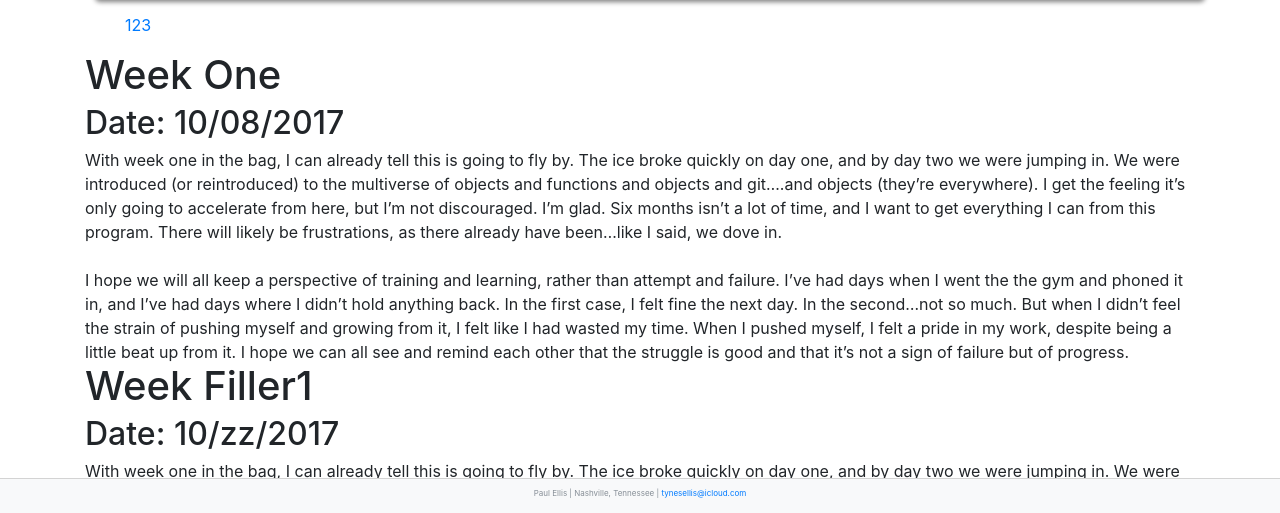
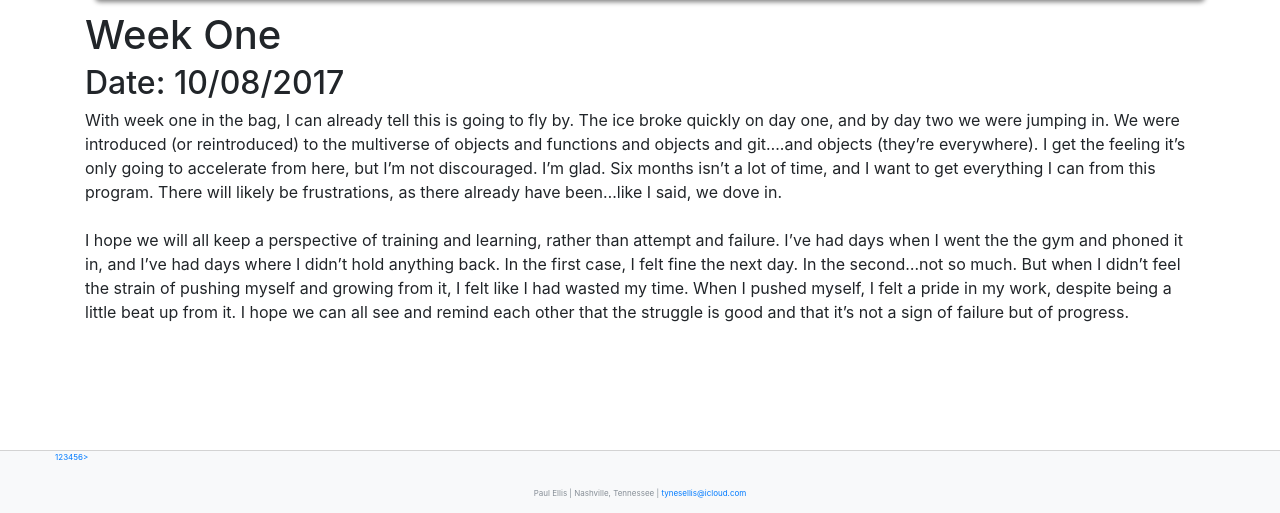
Before and after one commit to tynesellis/tynesellis.github.io, a plain HTML site: page blog.html in a window 1280 px wide. Shown: the part 285-798 px from the top of the page. Drawn offline with nearby package versions, Linux system fonts and the light colour scheme.

Commit message:
fixed arrow hide

```diff
--- a/blog-controller.js
+++ b/blog-controller.js
@@ -2,7 +2,7 @@ const retrievedBlogDB = JSON.parse(localStorage.getItem("blogString"));//get blo
 const bloggyHTML = document.getElementById("articles");//target section for blogs
 const blogPagenatorHTML = document.getElementById("blogPageinator");//target section for pageinator
 const numberOfBlogs = retrievedBlogDB.length;//How many blogs there are
-const blogsPerPage = 2;//how many we want to display at a time
+const blogsPerPage = 1;//how many we want to display at a time
 const howManyPages = Math.ceil(numberOfBlogs / blogsPerPage);//calculate how many pages there will be of blogs
 
 // -------------------------pagination construction------------------------------------
@@ -26,14 +26,15 @@ const nextHTML = document.getElementById("next");
 
 function addBlogz(event) {
     bloggyHTML.innerHTML = "";//clear out whatever is on the page
-    const buttonNumber = event.target.innerHTML;//get the number of the button clicked
+    const buttonNumber = parseInt(event.target.innerHTML);//get the number of the button clicked
     console.log(buttonNumber)
+
     //-----change class and/or display of back button
-    if ((buttonNumber - 1) === 0) {
+    if (buttonNumber === 1) {
         backHTML.style.display = "none";
     } else {
         backHTML.style.display = "inline-block";
-        backHTML.className = `page-${buttonNumber-1}`
+        backHTML.className = `page-${buttonNumber - 1}`
     }
         //-----change class and/or display of back button
 
@@ -41,7 +42,7 @@ function addBlogz(event) {
         nextHTML.style.display = "none";
     } else {
         nextHTML.style.display = "inline-block";
-        nextHTML.className = `page-${buttonNumber+1}`
+        nextHTML.className = `page-${buttonNumber + 1}`
     }
   //--------------write to page---------------
     const blogsToDisplay = retrievedBlogDB.slice(
--- a/blog-styles.css
+++ b/blog-styles.css
@@ -1,3 +1,4 @@
 #paginate {
     list-style-type: none;
+
 }
--- a/blog.html
+++ b/blog.html
@@ -38,18 +38,19 @@
           </div>
         </nav>
 
-        <div class="container mt-3">
+        <div class="container mt-3 pb-5">
             <header id="jumbotron" class="container jumbotron mb-3 boxShadow">
                 <img id="headShot" class="img-rounded float-left mr-3" src="https://scontent-iad3-1.xx.fbcdn.net/v/t31.0-8/322731_605532891549_851121386_o.jpg?oh=b89a0f512c570bba8c77cb420dcdedd2&oe=5A81A21F" height="80" width="auto">
                 <h1 class="headerText">Doogie Browser.md</h1>
                 <h5 class="text-muted headerText">Thoughts from this week's episode of <em>NSS</em></h5>
               </header>
-            <section id="blogPageinator"></section>
+
             <section id="articles">
               <!-- new articles to go here -->
           </section>
       </div>
       <footer id="footer" class="container-fluid fixed-bottom text-center bg-light ">
+        <section id="blogPageinator"></section>
         <p class="container-fluid  text-muted pt-2">Paul Ellis | Nashville, Tennessee | <a href="mailto: tynesellis@icloud.com">tynesellis@icloud.com</a></p>
       </footer>
       <script src="https://code.jquery.com/jquery-3.2.1.slim.min.js" integrity="sha384-KJ3o2DKtIkvYIK3UENzmM7KCkRr/rE9/Qpg6aAZGJwFDMVNA/GpGFF93hXpG5KkN" crossorigin="anonymous"></script>
```
